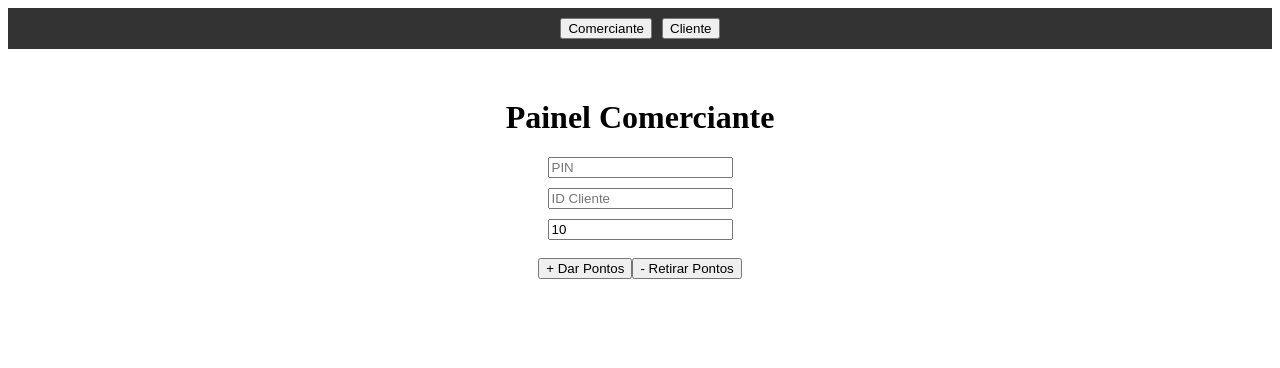
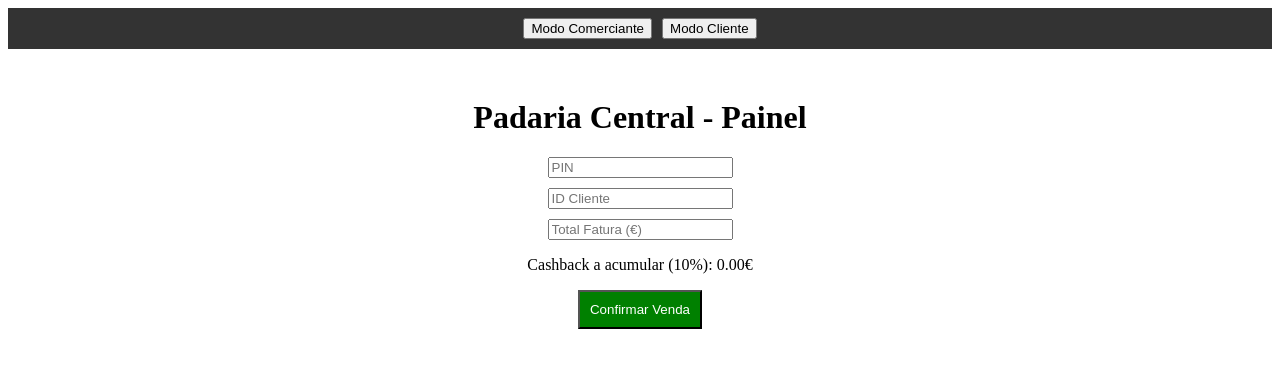
Before and after one commit to filipepocas/vizinhomais-app, a React (Create React App) app in the folder frontend/: page / in a window 1280 px wide. Shown: the top 368 px of the page. Built offline with nearby package versions, Linux system fonts and the light colour scheme.

Commit message:
Cashback isolado por loja com sub-colecoes

```diff
--- a/frontend/src/App.js
+++ b/frontend/src/App.js
@@ -6,33 +6,44 @@ import Cliente from './Cliente';
 function App() {
 const [view, setView] = useState('comerciante');
 const [clientId, setClientId] = useState('');
-const [quantidade, setQuantidade] = useState(10);
+const [valorVenda, setValorVenda] = useState('');
 const [pin, setPin] = useState('');
+
+const LOJA_ID = "Padaria_Central";
+const NOME_LOJA = "Padaria Central";
+const PERCENTAGEM_CASHBACK = 0.10;
 const PIN_MESTRE = "1234";
 
-const atualizarPontos = async (operacao) => {
-if (pin !== PIN_MESTRE) {
-alert("PIN incorreto!");
-return;
-}
-if (!clientId) {
-alert("Insere o ID!");
-return;
-}
-const valor = operacao === 'adicionar' ? Number(quantidade) : -Number(quantidade);
+const processarCashback = async () => {
+if (pin !== PIN_MESTRE) { alert("PIN incorreto!"); return; }
+if (!clientId || !valorVenda) { alert("Preenche os dados!"); return; }
+
+const valorCashback = Number(valorVenda) * PERCENTAGEM_CASHBACK;
+
 try {
-await setDoc(doc(db, "clientes", clientId), { pontos: increment(valor) }, { merge: true });
+const saldoRef = doc(db, "clientes", clientId, "saldos_por_loja", LOJA_ID);
+await setDoc(saldoRef, {
+saldoDisponivel: increment(valorCashback),
+nomeLoja: NOME_LOJA,
+ultimaAtualizacao: serverTimestamp()
+}, { merge: true });
+
 await addDoc(collection(db, "historico"), {
 clienteId: clientId,
-pontos: valor,
+lojaId: LOJA_ID,
+nomeLoja: NOME_LOJA,
+valorVenda: Number(valorVenda),
+valorCashback: valorCashback,
 data: serverTimestamp(),
-tipo: operacao
+disponivelEm: new Date(Date.now() + 2 * 24 * 60 * 60 * 1000),
+tipo: "emissao"
 });
-alert("Sucesso!");
+
+alert("Cashback de " + valorCashback.toFixed(2) + "€ registado para esta loja!");
 setClientId('');
-setPin('');
+setValorVenda('');
 } catch (e) {
-alert("Erro!");
+alert("Erro no sistema!");
 }
 };
 
@@ -40,18 +51,19 @@ return (
 
 <div>
 <nav style={{ background: '#333', padding: '10px', textAlign: 'center' }}>
-<button onClick={() => setView('comerciante')} style={{ marginRight: '10px' }}>Comerciante</button>
-<button onClick={() => setView('cliente')}>Cliente</button>
+<button onClick={() => setView('comerciante')} style={{ marginRight: '10px' }}>Modo Comerciante</button>
+<button onClick={() => setView('cliente')}>Modo Cliente</button>
 </nav>
+
 {view === 'comerciante' ? (
+
 <div style={{ textAlign: 'center', marginTop: '50px' }}>
-<h1>Painel Comerciante</h1>
+<h1>{NOME_LOJA} - Painel</h1>
 <input type="password" placeholder="PIN" value={pin} onChange={(e) => setPin(e.target.value)} style={{ display: 'block', margin: '10px auto' }} />
 <input type="text" placeholder="ID Cliente" value={clientId} onChange={(e) => setClientId(e.target.value)} style={{ display: 'block', margin: '10px auto' }} />
-<input type="number" value={quantidade} onChange={(e) => setQuantidade(e.target.value)} />
-<br /><br />
-<button onClick={() => atualizarPontos('adicionar')}>+ Dar Pontos</button>
-<button onClick={() => atualizarPontos('retirar')}>- Retirar Pontos</button>
+<input type="number" placeholder="Total Fatura (€)" value={valorVenda} onChange={(e) => setValorVenda(e.target.value)} style={{ display: 'block', margin: '10px auto' }} />
+<p>Cashback a acumular (10%): {(Number(valorVenda) * 0.10).toFixed(2)}€</p>
+<button onClick={processarCashback} style={{ background: 'green', color: 'white', padding: '10px' }}>Confirmar Venda</button>
 </div>
 ) : (
 <Cliente />
```
